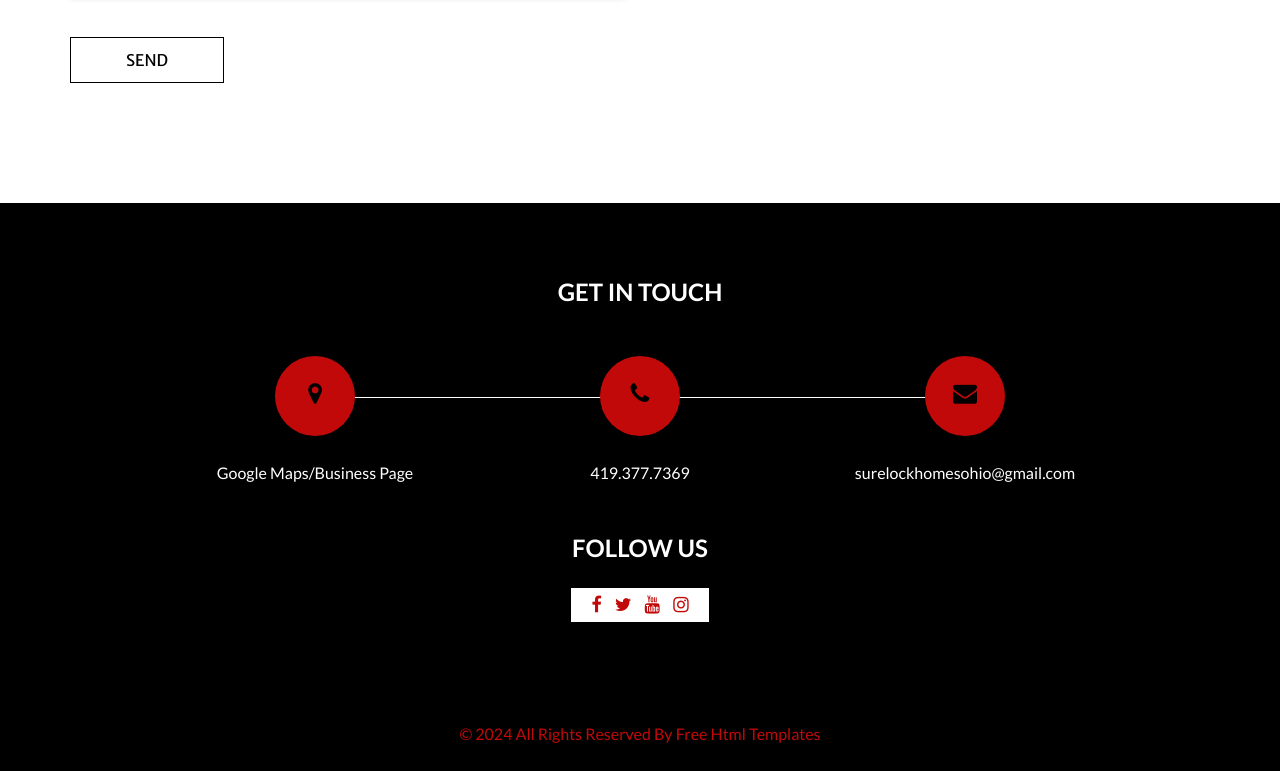
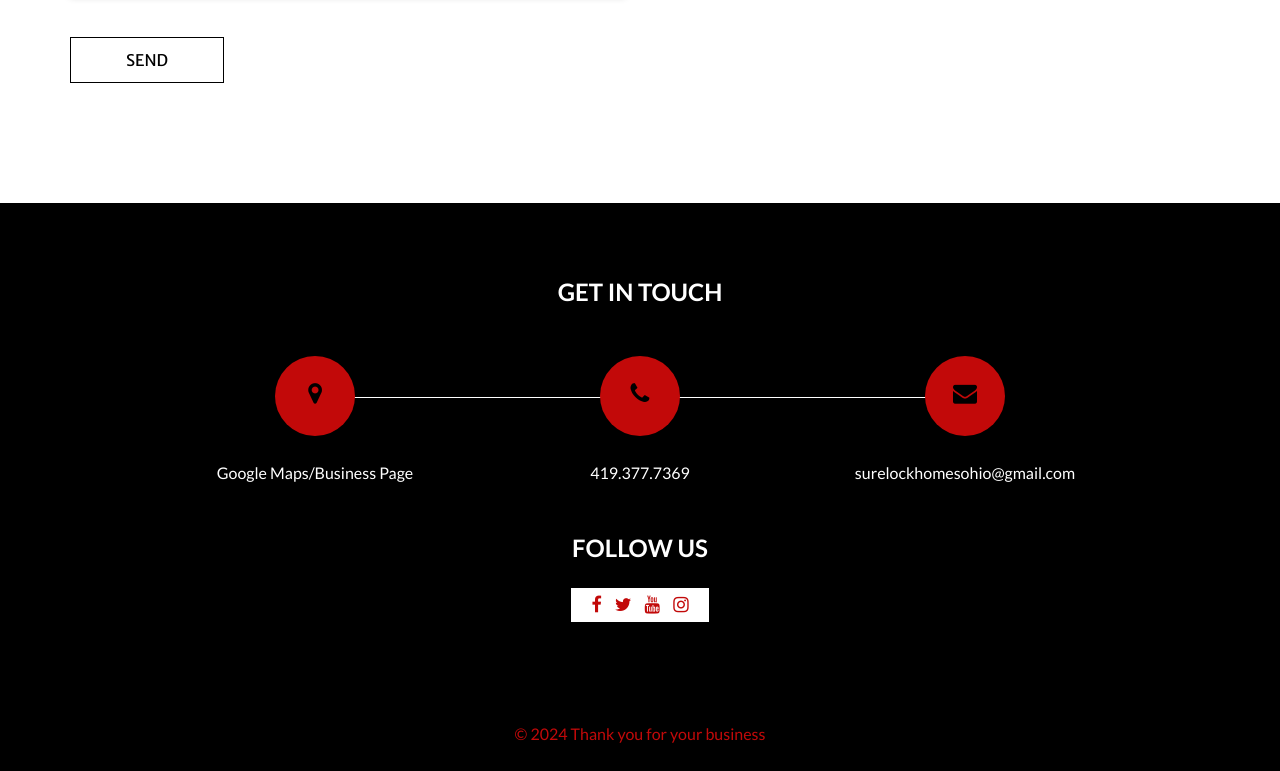
Before and after one commit to Danieljamespm/surelock-site, a plain HTML site: page index.html in a window 1280 px wide. Shown: the part 4164-4935 px from the top of the page. Drawn offline with nearby package versions, Linux system fonts and the light colour scheme.

Commit message:
got rid of stupid html 5 ad at the bottom.

```diff
--- a/index.html
+++ b/index.html
@@ -488,8 +488,8 @@
   <footer class="footer_section">
     <div class="container">
       <p>
-        &copy; <span id="displayDateYear"></span> All Rights Reserved By
-        <a href="https://html.design/">Free Html Templates</a>
+        &copy; <span id="displayDateYear"></span> Thank you for your business
+
       </p>
     </div>
   </footer>
```
